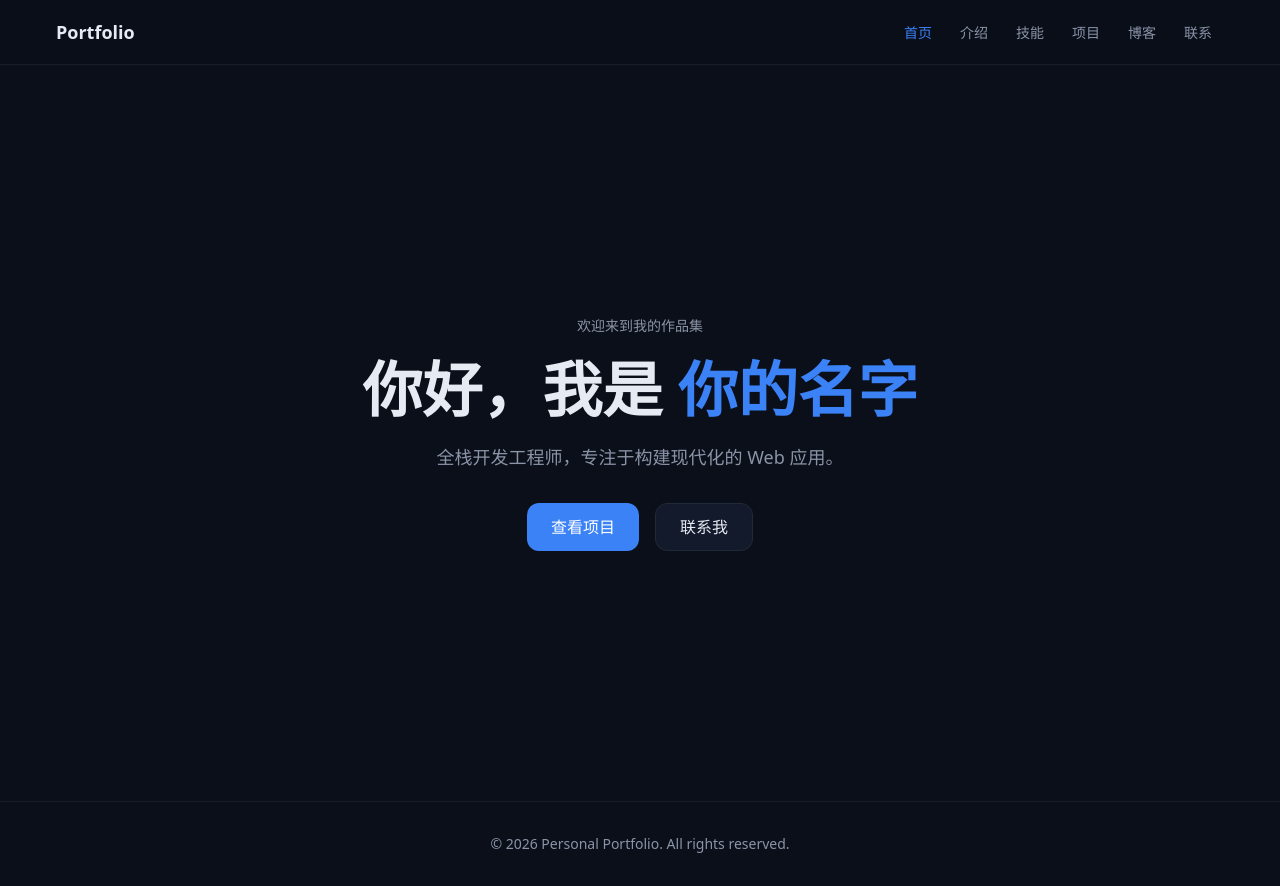
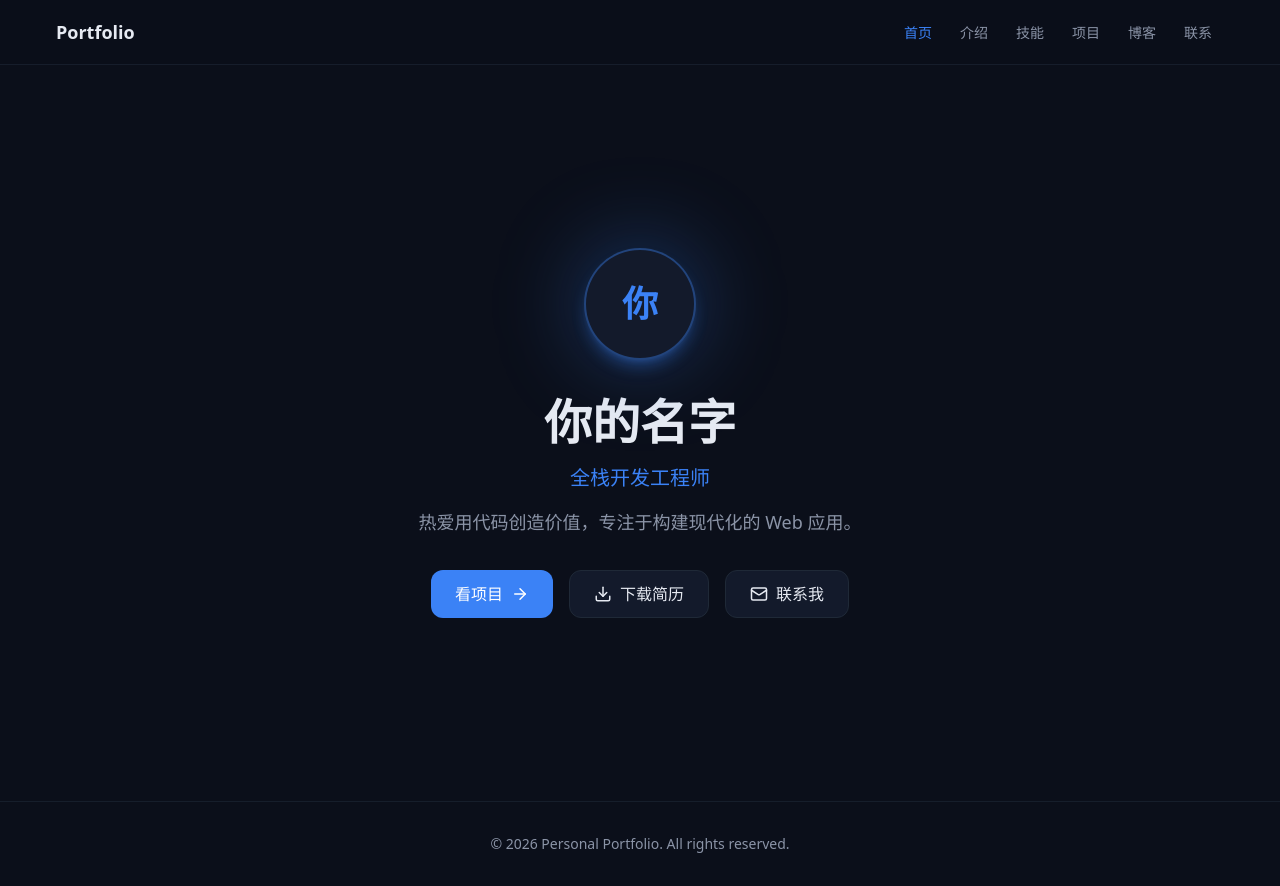
Before and after one commit to Leaton036/personal-website, a React (Vite) app: page / in a window 1280 px wide. Built offline with nearby package versions, Linux system fonts and the light colour scheme.

Commit message:
feat: 首页 Hero（头像光晕 + 姓名职位简介 + 三个 CTA）

```diff
--- a/src/pages/Home/index.tsx
+++ b/src/pages/Home/index.tsx
@@ -1,30 +1,116 @@
+import { useEffect, useState } from 'react'
 import { Link } from 'react-router-dom'
+import { ArrowRight, Download, Mail } from 'lucide-react'
+import { getProfile } from '@/api'
+import type { Profile } from '@/types'
 
-/** 首页 Hero 占位 */
+// CTA 按钮统一样式，保证三个按钮视觉一致
+const primaryLinkClass =
+  'inline-flex h-12 items-center justify-center gap-2 rounded-xl bg-accent px-6 text-base font-medium text-white transition-colors hover:bg-accent/85'
+const secondaryLinkClass =
+  'inline-flex h-12 items-center justify-center gap-2 rounded-xl border border-border bg-surface px-6 text-base font-medium text-text transition-colors hover:border-accent/40 hover:bg-border/40'
+
+/** 首页 Hero 模块 */
 export default function Home() {
+  const [profile, setProfile] = useState<Profile | null>(null)
+  const [loading, setLoading] = useState(true)
+
+  useEffect(() => {
+    let cancelled = false
+    getProfile()
+      .then((data) => {
+        if (!cancelled) setProfile(data)
+      })
+      .catch(() => {
+        // 读取失败按空数据处理
+      })
+      .finally(() => {
+        if (!cancelled) setLoading(false)
+      })
+    return () => {
+      cancelled = true
+    }
+  }, [])
+
+  if (loading) return <HeroSkeleton />
+  if (!profile) return <HeroEmpty />
+
+  // 头像为空时回退为姓名首字
+  const initial = profile.name?.trim().charAt(0) || 'P'
+
   return (
-    <section className="mx-auto flex min-h-[calc(100vh-4rem)] max-w-[1200px] flex-col items-center justify-center px-4 text-center">
-      <p className="mb-4 text-sm text-muted">欢迎来到我的作品集</p>
-      <h1 className="text-4xl font-bold leading-tight md:text-6xl">
-        你好，我是 <span className="text-accent">你的名字</span>
-      </h1>
-      <p className="mt-4 max-w-2xl text-lg text-muted">
-        全栈开发工程师，专注于构建现代化的 Web 应用。
-      </p>
-      <div className="mt-8 flex flex-wrap justify-center gap-4">
-        <Link
-          to="/projects"
-          className="inline-flex h-12 items-center justify-center rounded-xl bg-accent px-6 text-base font-medium text-white transition-colors hover:bg-accent/85"
-        >
-          查看项目
+    <section className="mx-auto flex min-h-[calc(100vh-4rem)] max-w-[1200px] flex-col items-center justify-center px-4 py-16 text-center">
+      {/* 头像（圆形 + 光晕） */}
+      <div className="relative mb-8">
+        <div className="absolute -inset-3 rounded-full bg-accent/25 blur-2xl" aria-hidden="true" />
+        <div className="relative flex h-28 w-28 items-center justify-center overflow-hidden rounded-full border-2 border-accent/40 bg-surface text-4xl font-semibold text-accent shadow-lg shadow-accent/30">
+          {profile.avatar ? (
+            <img
+              src={profile.avatar}
+              alt={`${profile.name} 的头像`}
+              className="h-full w-full object-cover"
+            />
+          ) : (
+            <span aria-hidden="true">{initial}</span>
+          )}
+        </div>
+      </div>
+
+      {/* 姓名 + 职位 */}
+      <h1 className="text-4xl font-bold leading-tight md:text-5xl">{profile.name}</h1>
+      <p className="mt-3 text-xl font-medium text-accent">{profile.title}</p>
+
+      {/* 一句话介绍 */}
+      {profile.bio && (
+        <p className="mt-4 max-w-2xl text-lg leading-relaxed text-muted">{profile.bio}</p>
+      )}
+
+      {/* CTA 按钮组 */}
+      <div className="mt-8 flex flex-wrap items-center justify-center gap-4">
+        <Link to="/projects" className={primaryLinkClass}>
+          看项目
+          <ArrowRight size={18} />
         </Link>
-        <Link
-          to="/contact"
-          className="inline-flex h-12 items-center justify-center rounded-xl border border-border bg-surface px-6 text-base font-medium text-text transition-colors hover:bg-border/50"
-        >
+        {/* TODO: 简历文件就绪后改为触发下载（如指向 /resume.pdf） */}
+        <button type="button" className={secondaryLinkClass} title="简历暂未上传">
+          <Download size={18} />
+          下载简历
+        </button>
+        <Link to="/contact" className={secondaryLinkClass}>
+          <Mail size={18} />
           联系我
         </Link>
       </div>
     </section>
   )
 }
+
+/** 加载中骨架屏 */
+function HeroSkeleton() {
+  return (
+    <section className="mx-auto flex min-h-[calc(100vh-4rem)] max-w-[1200px] flex-col items-center justify-center px-4 py-16 text-center">
+      <div className="h-28 w-28 animate-pulse rounded-full bg-surface" />
+      <div className="mt-6 h-9 w-56 animate-pulse rounded-lg bg-surface" />
+      <div className="mt-3 h-6 w-40 animate-pulse rounded-lg bg-surface" />
+      <div className="mt-4 h-16 w-full max-w-2xl animate-pulse rounded-lg bg-surface" />
+      <div className="mt-8 flex flex-wrap justify-center gap-4">
+        <div className="h-12 w-32 animate-pulse rounded-xl bg-surface" />
+        <div className="h-12 w-32 animate-pulse rounded-xl bg-surface" />
+        <div className="h-12 w-32 animate-pulse rounded-xl bg-surface" />
+      </div>
+    </section>
+  )
+}
+
+/** 空状态引导 */
+function HeroEmpty() {
+  return (
+    <section className="mx-auto flex min-h-[calc(100vh-4rem)] max-w-[1200px] flex-col items-center justify-center px-4 py-16 text-center">
+      <h1 className="text-3xl font-bold">欢迎来到我的作品集</h1>
+      <p className="mt-3 text-muted">个人信息尚未配置，请前往后台完善。</p>
+      <Link to="/admin/login" className="mt-6 text-accent hover:underline">
+        前往后台
+      </Link>
+    </section>
+  )
+}
```
